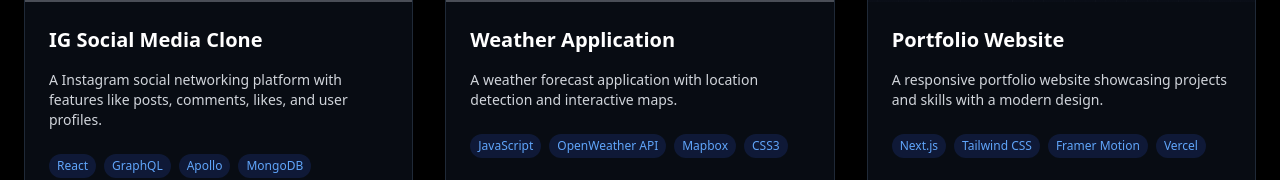
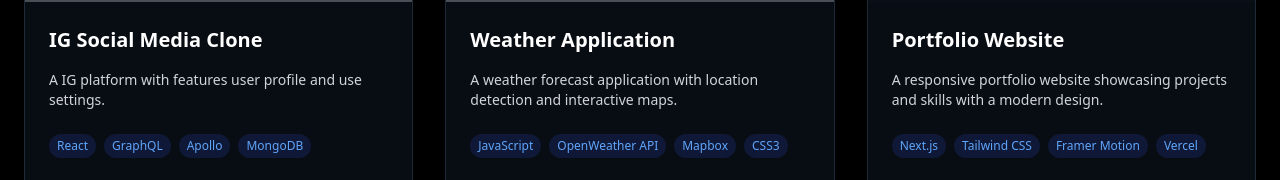
Before and after one commit to patelmj04/Mj-portfolio, a Next.js app: page / in a window 1280 px wide. Shown: the part 2497-2677 px from the top of the page. Built offline with nearby package versions, Linux system fonts and the light colour scheme; grey boxes are pictures that could not be loaded.

Commit message:
Update projects.tsx

```diff
--- a/components/projects.tsx
+++ b/components/projects.tsx
@@ -42,7 +42,7 @@ const projects = [
   {
     id: 4,
     title: "IG Social Media Clone",
-    description: "A Instagram social networking platform with features like posts, comments, likes, and user profiles.",
+    description: "A IG platform with features user profile and use settings.",
     image: "/cs.webp?height=400&width=600",
     tags: ["React", "GraphQL", "Apollo", "MongoDB"],
     liveUrl: "https://ig-profile.vercel.app/patelmj04",
```
